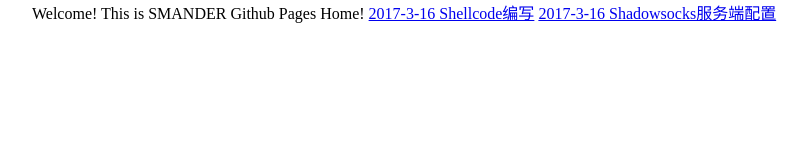
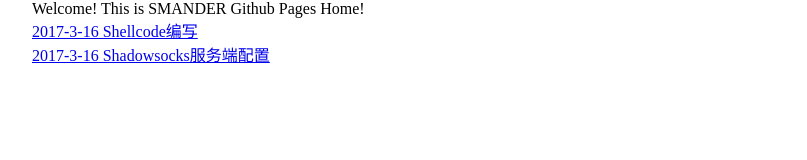
Before and after one commit to smander2015/smander2015.github.io, a plain HTML site: page index.html in a window 1280 px wide. Shown: the whole page, without its empty margins (160-967 px from the left). Drawn offline with Linux system fonts and the light colour scheme.

Commit message:
update index.html

```diff
--- a/index.html
+++ b/index.html
@@ -9,8 +9,8 @@
      <title>SMANDER</title>
  </head>
  <body>
-   <span>Welcome! This is SMANDER Github Pages Home!</span>
-   <a href="1.html">2017-3-16 Shellcode编写</a>
+   <span>Welcome! This is SMANDER Github Pages Home!</span><br/>
+   <a href="1.html">2017-3-16 Shellcode编写</a><br/>
    <a href="2.html">2017-3-16 Shadowsocks服务端配置</a>
  </body>
  </html>
```
